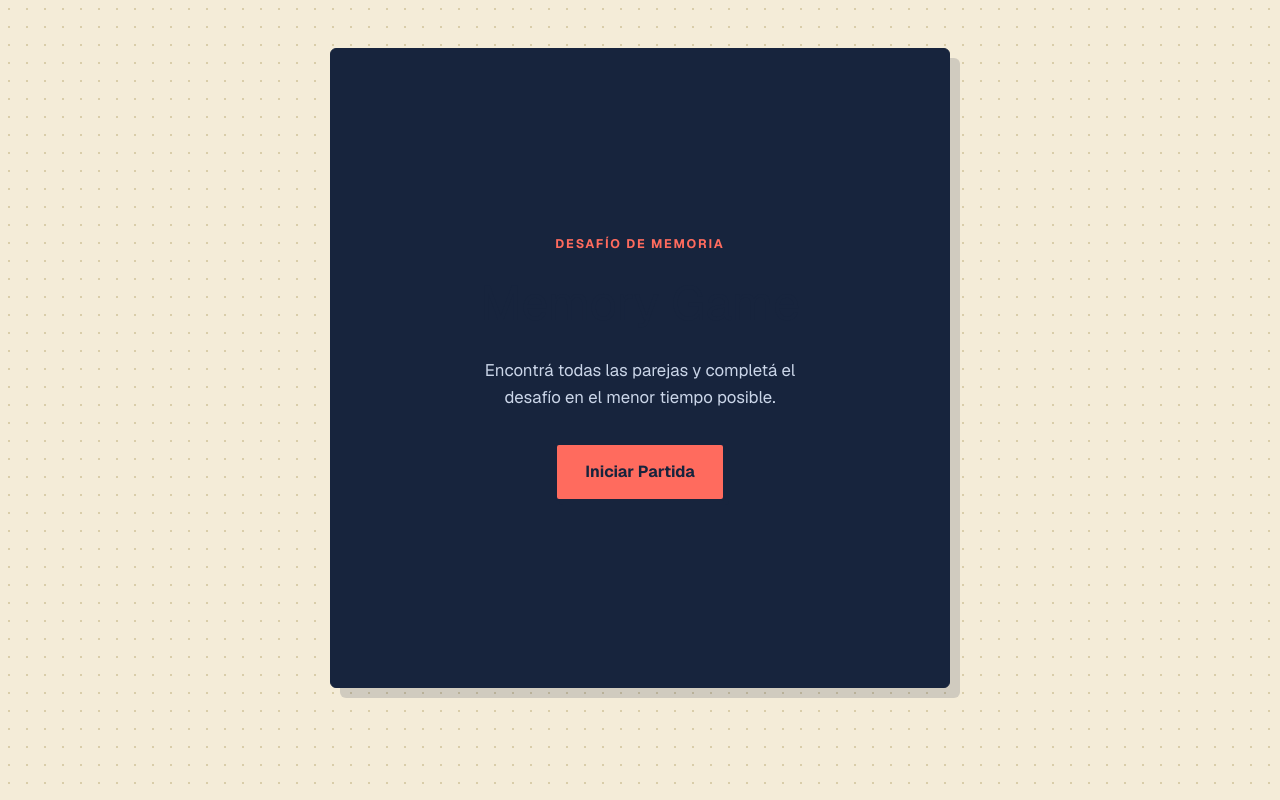
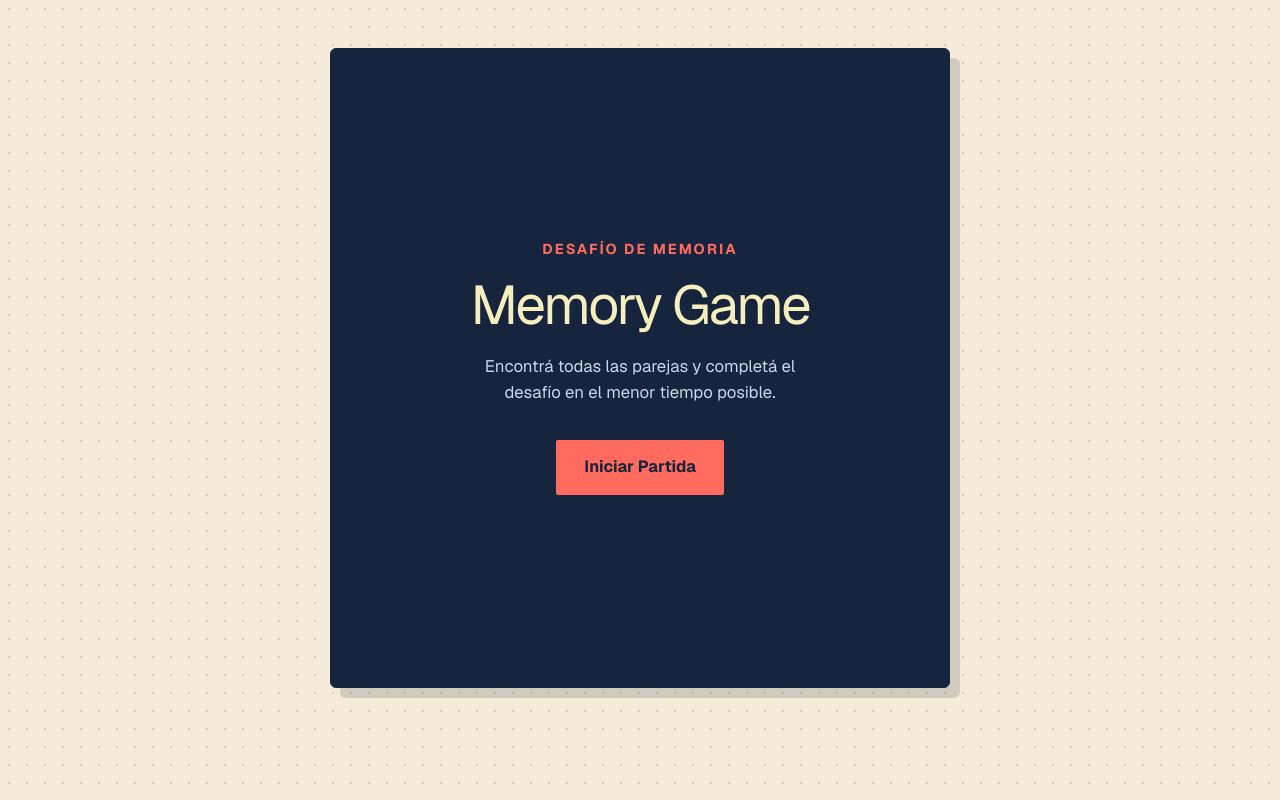
Before and after one commit to MRios-7/entrega-tareas-silicon-misiones, a Next.js app in the folder memory-game-next/: page / in a window 1280 px wide. Built offline with nearby package versions, Linux system fonts and the light colour scheme.

Commit message:
Proyecto integrador M4: Memory Game

```diff
--- a/memory-game-next/app/globals.css
+++ b/memory-game-next/app/globals.css
@@ -72,9 +72,10 @@ header {
 }
 
 h1 {
-  color: var(--foreground);
-  font-size: clamp(2rem, 6vw, 3rem);
-  letter-spacing: 0;
+  color: var(--surface-soft);
+  font-size: clamp(2.4rem, 6vw, 3.4rem);
+  letter-spacing: -0.04em;
+  line-height: 1.1;
   margin: 0;
 }
 
@@ -86,24 +87,31 @@ h1 {
 
 .inicio-contenido,
 .pantalla-victoria {
+  align-items: center;
+  display: flex;
+  flex-direction: column;
   max-width: 440px;
   width: 100%;
 }
 
 .etiqueta {
   color: var(--coral);
-  font-size: 0.78rem;
+  font-size: 0.9rem;
   font-weight: 700;
   letter-spacing: 0.14em;
   margin: 0 0 14px;
   text-transform: uppercase;
 }
 
+.inicio-contenido h1 {
+  margin-bottom: 18px;
+}
+
 .inicio-descripcion {
   color: #cad5e8;
   font-size: 1.05rem;
   line-height: 1.6;
-  margin: 18px auto 32px;
+  margin: 0 auto 32px;
   max-width: 360px;
 }
 
@@ -123,6 +131,7 @@ h1 {
   background: var(--coral);
   box-shadow: 4px 4px 0 var(--foreground);
   color: var(--foreground);
+  font-size: 1.02rem;
   padding: 15px 28px;
 }
 
```
